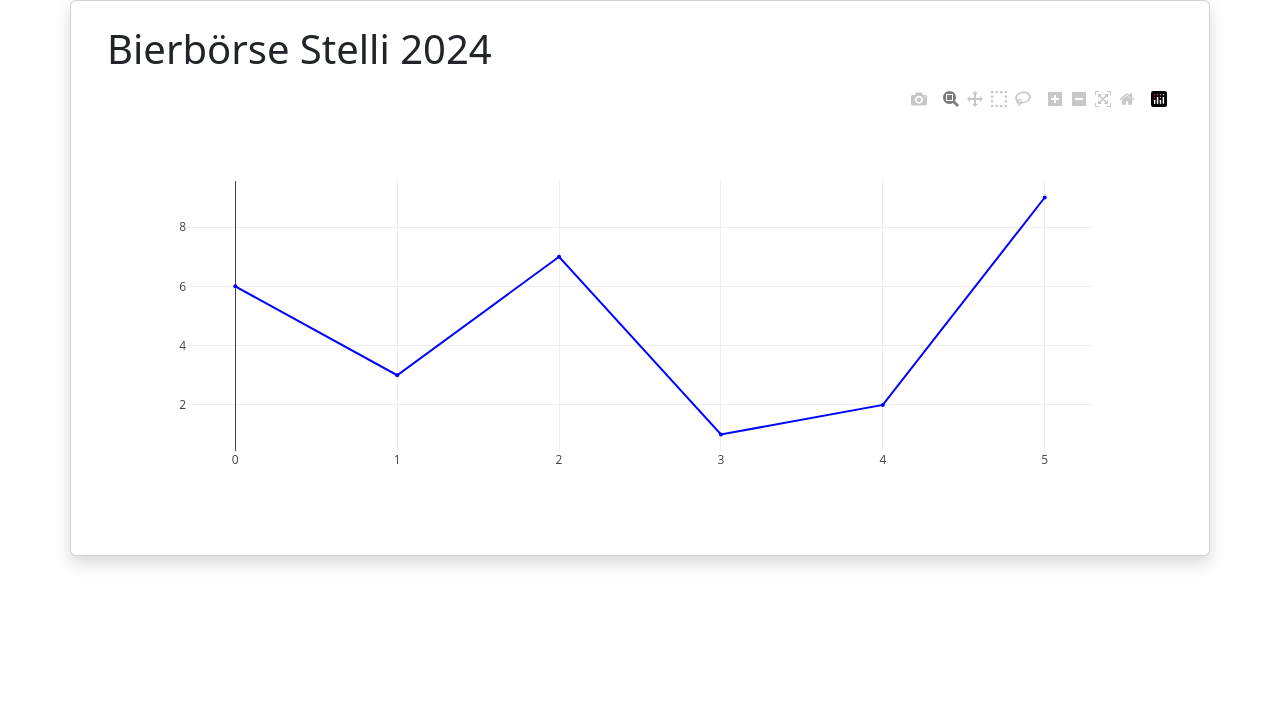
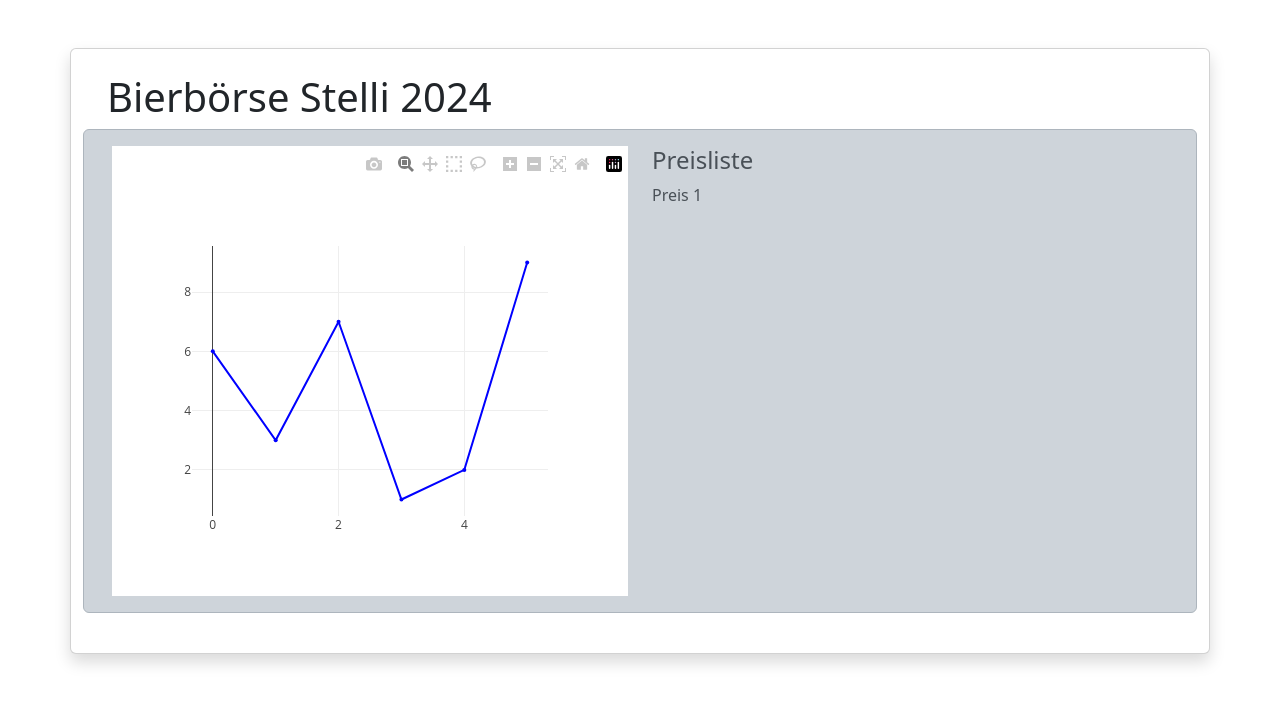
Before and after one commit to Bushty/stelli-bierboerse, a Flask app: page /graph in a window 1280 px wide. Shown: the top 704 px of the page. Run offline with Flask 3, Linux system fonts and the light colour scheme; some libraries are stand-ins or nearby versions.

Commit message:
bit of gui

```diff
--- a/templates/graph.html
+++ b/templates/graph.html
@@ -8,11 +8,12 @@
     <script src="https://cdn.plot.ly/plotly-latest.min.js"></script>
 </head>
 <body>
-    <div class="container card shadow p-4 mx-auto my-auto">
+    <div class="container card shadow p-4 mx-auto my-5">
         <div id="header" class="container">
             <h1>Bierbörse Stelli 2024</h1>
         </div>
-        <div id="content" class="container">
+        <div class="row alert alert-dark">
+            <div class="col-6">
                 <div id="graph"></div>
 
                 <script>
@@ -28,6 +29,13 @@
                     }, 30000);
                 </script>
             </div>
+            <div class="col">
+                <h4>Preisliste</h4>
+                <p>Preis 1</p>
+            </div>
+        </div>
+        <div id="content" class="container">
+        </div>
     </div>
 </body>
 </html>
```
Lines whose indentation alone changed are shown as unchanged.
